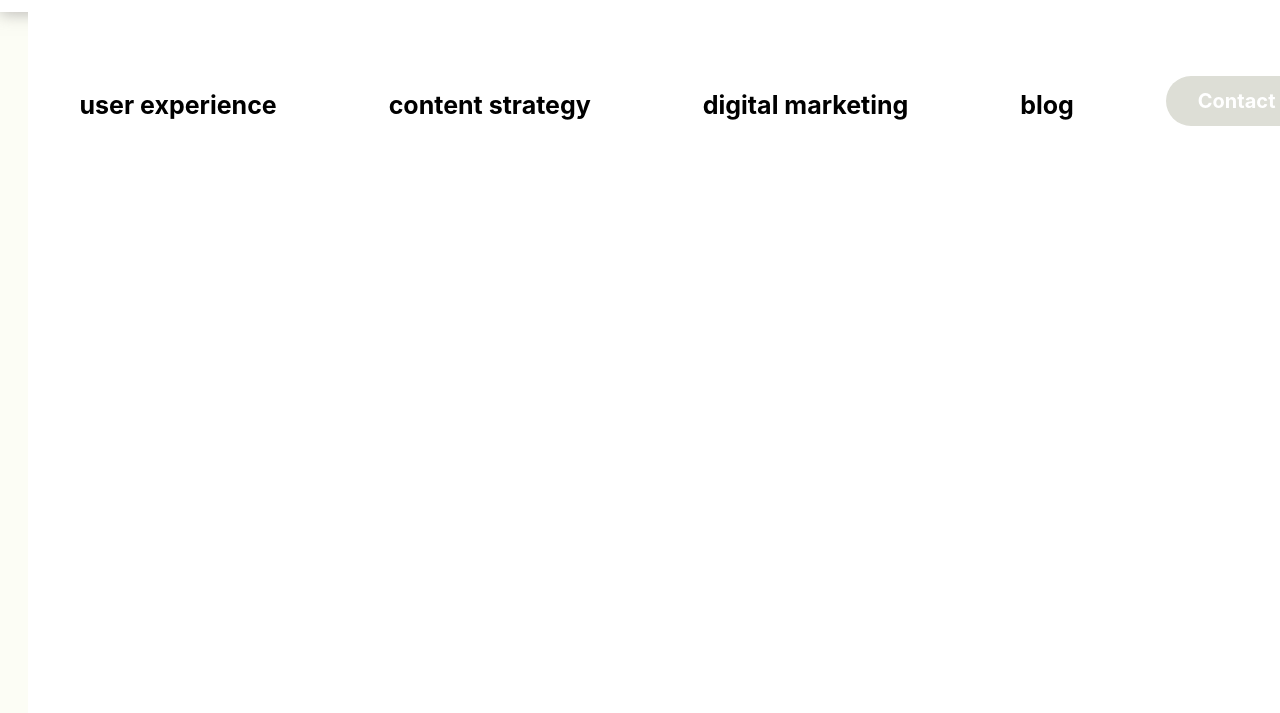
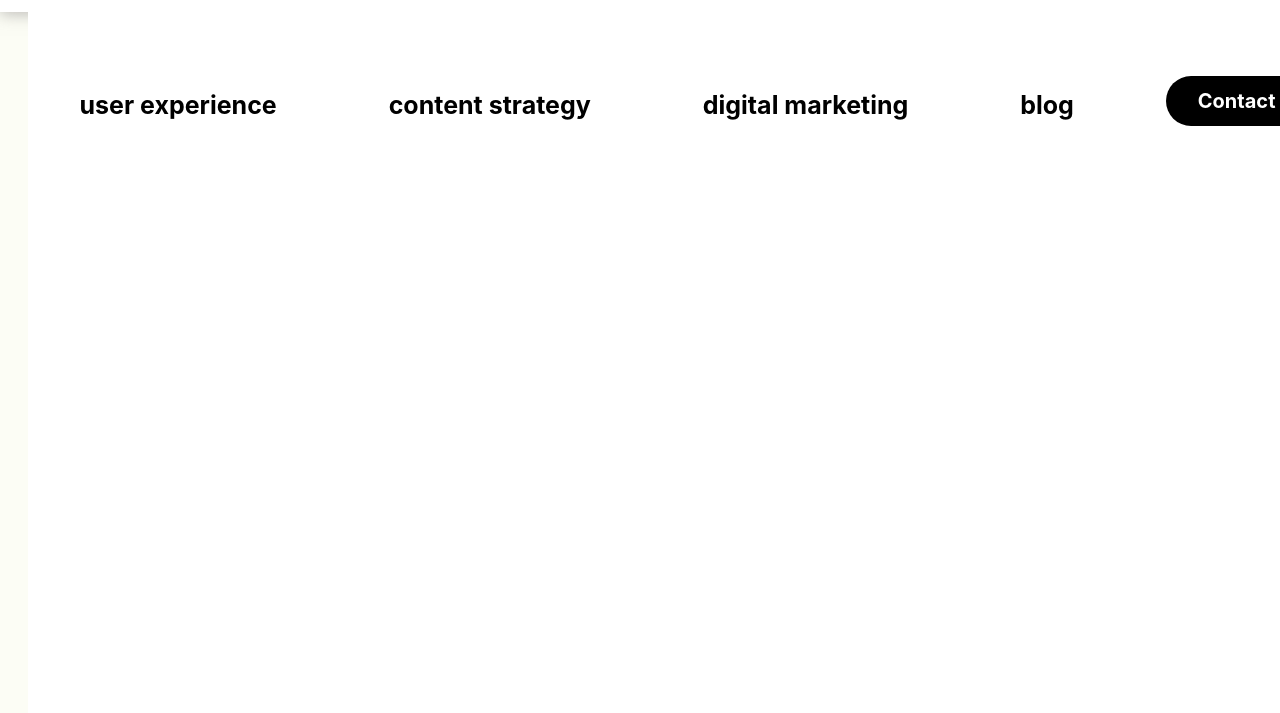
Before and after one commit to zubair7384/waheed_iqbal, a Gatsby site: page / in a window 1280 px wide. In both pictures the pointer is over the button "Contact". Shown: the part 87-800 px from the top of the page. Built offline with nearby package versions, Linux system fonts and the light colour scheme; Gatsby itself is replaced by a stand-in of ours.

Commit message:
updated some ui changes

```diff
--- a/src/components/footer/index.js
+++ b/src/components/footer/index.js
@@ -1,6 +1,5 @@
 import React from "react";
 import { Container, Row, Col } from "reactstrap";
-import FooterLogo from "../../assets/Home/footer-logo.png";
 import Instagram from "../../assets/Home/instagram-logo.png";
 import Watsapp from "../../assets/Home/watsapp-logo.png";
 import Linkedin from "../../assets/Home/linkedin-logo.png";
@@ -13,9 +12,6 @@ export default function () {
     <div>
       <Container fluid className="footer-container">
         <Row className="footer-wrapper">
-          {/* <Col className="logo-col">
-            <img src={FooterLogo} alt="logo footer" />
-          </Col> */}
           <Col className="description-col" lg="5">
             Digital marketing is all about iterations, optimizations &
             improvements. A successful strategy is fluid and responsive to
--- a/src/components/header/styles.scss
+++ b/src/components/header/styles.scss
@@ -144,6 +144,9 @@
     color: #fff;
     font-size: 20px;
     padding: 10px 32px;
+    &:hover {
+      background: black !important;
+    }
   }
   @media (max-width: 1280px) {
     width: 100%;
```
